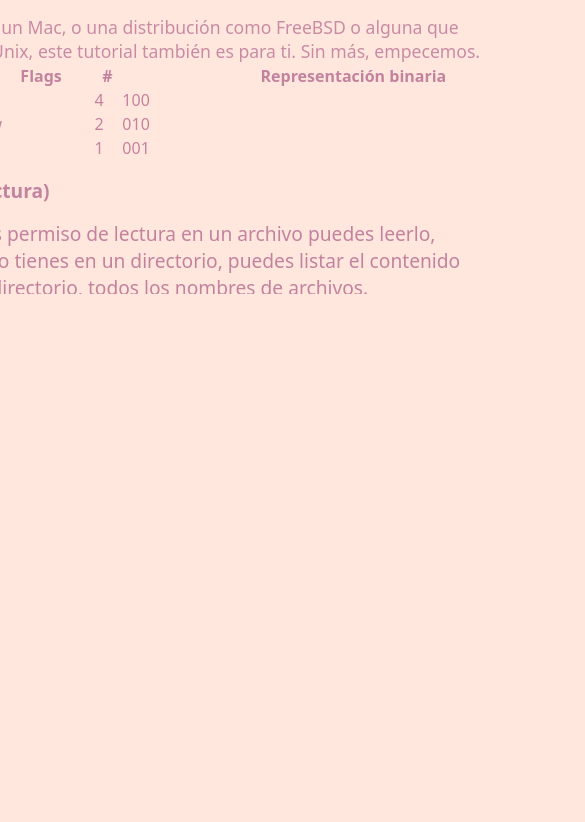
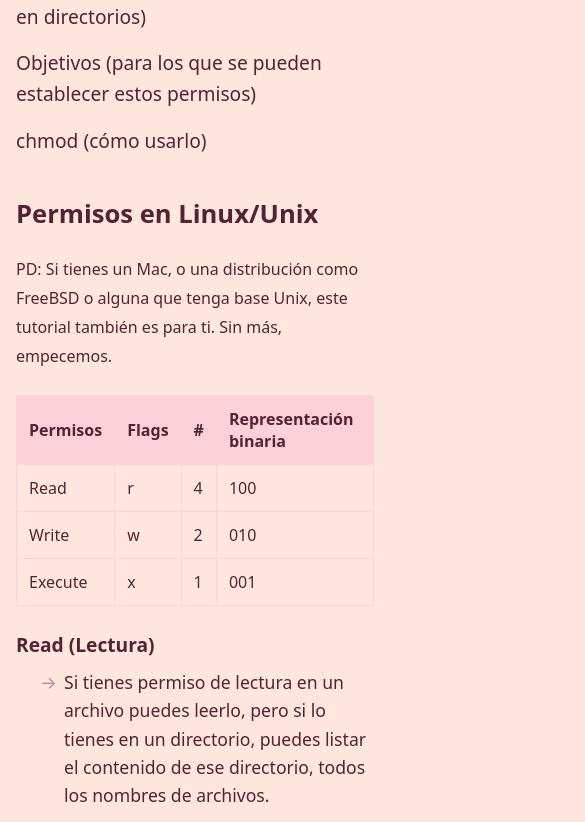
Before and after one commit to JuanPerdomo00/jakepy.me, a plain HTML site: page src/post/3-porque_755.html in a window 390 px wide. Shown: the part 550-1372 px from the top of the page, 585 px wide, since content can reach past the window. Before the commit the page ends 844 px from the top, so only its background shows below. Drawn offline with nearby package versions, Linux system fonts and the light colour scheme.

Commit message:
Update css

```diff
--- a/src/style.css
+++ b/src/style.css
@@ -6,15 +6,16 @@
 
 body,
 html {
-    height: 100%;
+    min-height: 100%;
     background: #ffe7de;
     color: #c3829e;
-    font-family:system-ui, -apple-system, BlinkMacSystemFont, 'Segoe UI', Roboto, Oxygen, Ubuntu, Cantarell, 'Open Sans', 'Helvetica Neue', sans-serif;
+    font-family: system-ui, -apple-system, BlinkMacSystemFont, 'Segoe UI', Roboto, Oxygen, Ubuntu, Cantarell, 'Open Sans', 'Helvetica Neue', sans-serif;
+    overflow-x: hidden;
+}
+
+body {
     display: flex;
     flex-direction: column;
-    justify-content: flex-start;
-    align-items: center;
-    overflow-x: hidden;
     min-height: 100vh;
 }
 
@@ -50,7 +51,7 @@ h1 span {
     color: #e9b1cd;
 }
 
-p {
+header p {
     font-size: 1.1rem;
     opacity: 0.9;
     max-width: 600px;
@@ -78,6 +79,8 @@ nav a:hover {
 .simple-text {
     text-align: center;
     max-width: 600px;
+    margin: 2rem auto;
+    padding: 0 1rem;
     font-size: 1.2rem;
     line-height: 1.8;
     opacity: 0.9;
@@ -85,39 +88,175 @@ nav a:hover {
 
 main {
     flex: 1;
-    display: flex;
-    flex-direction: column;
-    justify-content: flex-start;
+    width: 100%;
+    max-width: 900px;
+    margin: 0 auto;
+    padding: 0 2rem 3rem;
+}
+
+main h1 {
+    color: #562135;
+    margin: 2rem 0 1.5rem;
+    font-size: 2.5rem;
 }
 
 main h2 {
     color: #562135;
+    margin: 2.5rem 0 1.5rem;
+    font-size: 2rem;
+}
+
+main h3 {
+    color: #c3829e;
+    margin: 2rem 0 1rem;
+    font-size: 1.5rem;
+}
+
+main p {
+    line-height: 1.8;
+    margin: 1rem 0;
+    color: #562135;
+}
+
+main p.simple-text {
+    color: #c3829e;
     text-align: center;
-    margin: 3rem 0 2rem;
-    font-size: 2rem;
 }
 
 main ul {
     list-style: none;
-    max-width: 600px;
-    margin: 0 auto;
-    padding: 0 1rem;
+    margin: 1rem 0;
+    padding: 0;
 }
 
 main li {
     margin: 1rem 0;
+    font-size: 1.1rem;
+    line-height: 1.6;
+    color: #562135;
+}
+
+main > ul > li {
     font-size: 1.2rem;
+}
+
+main li ul {
+    margin-left: 2rem;
+    margin-top: 0.5rem;
+}
+
+main li ul li {
+    margin: 0.5rem 0;
+    padding-left: 1rem;
+    position: relative;
+}
+
+main li ul li::before {
+    content: "→";
+    position: absolute;
+    left: -0.5rem;
+    color: #c3829e;
 }
 
 main a {
     color: #c3829e;
     text-decoration: none;
+    transition: color 0.3s;
 }
 
 main a:hover {
-    color: #c3829e;
+    color: #e9b1cd;
 }
 
 main small {
     color: #fcd1d7;
+    font-size: 0.9rem;
 }
+
+main code {
+    background: #fcd1d7;
+    color: #562135;
+    padding: 0.2rem 0.4rem;
+    border-radius: 3px;
+    font-family: 'Courier New', monospace;
+    font-size: 0.9em;
+}
+
+main pre {
+    background: #2d2d2d;
+    color: #f8f8f2;
+    padding: 1rem;
+    border-radius: 5px;
+    overflow-x: auto;
+    margin: 1.5rem 0;
+}
+
+main pre code {
+    background: transparent;
+    color: inherit;
+    padding: 0;
+}
+
+main table {
+    width: 100%;
+    border-collapse: collapse;
+    margin: 1.5rem 0;
+}
+
+main th,
+main td {
+    padding: 0.75rem;
+    text-align: left;
+    border: 1px solid #fcd1d7;
+}
+
+main th {
+    background: #fcd1d7;
+    color: #562135;
+    font-weight: bold;
+}
+
+main td {
+    color: #562135;
+}
+
+main blockquote {
+    border-left: 4px solid #e9b1cd;
+    padding-left: 1rem;
+    margin: 1.5rem 0;
+    font-style: italic;
+    color: #562135;
+    opacity: 0.9;
+}
+
+main strong {
+    color: #562135;
+    font-weight: bold;
+}
+
+.sourceCode {
+    margin: 1.5rem 0;
+}
+
+@media (max-width: 768px) {
+    main {
+        padding: 0 1rem 2rem;
+    }
+
+    h1 {
+        font-size: 2rem;
+    }
+
+    main h1 {
+        font-size: 2rem;
+    }
+
+    main h2 {
+        font-size: 1.6rem;
+    }
+
+    nav a {
+        margin: 0 0.5rem;
+        font-size: 0.9rem;
+    }
+}
```
Also changed, not shown: src/post/post.html (+1 -0 lines).
